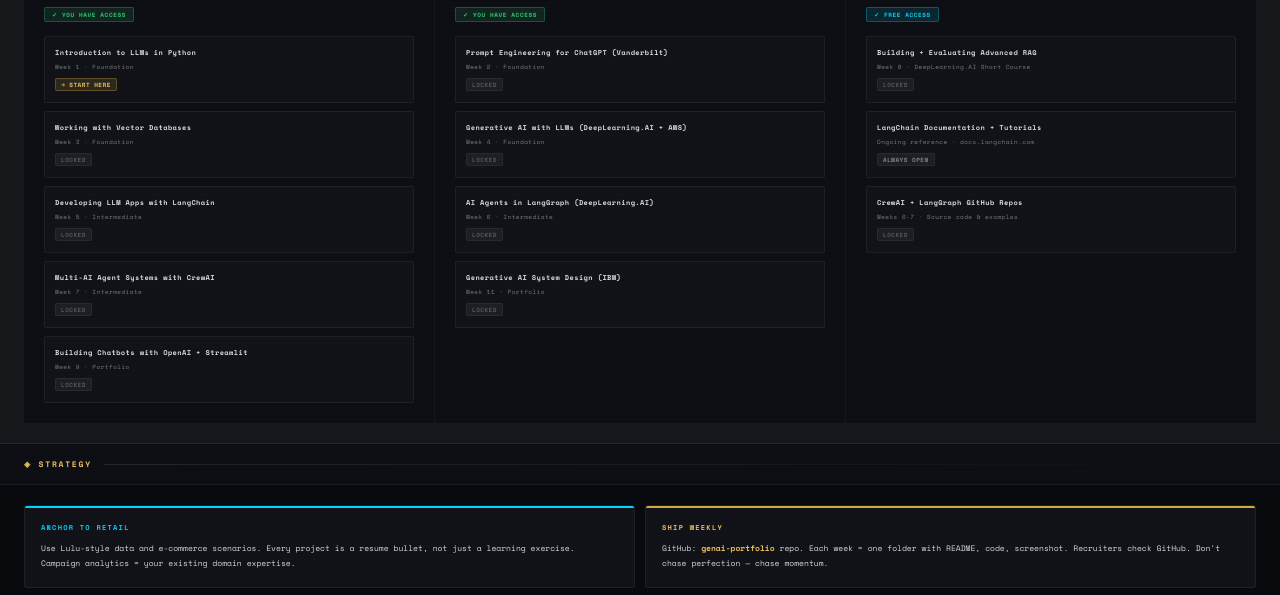
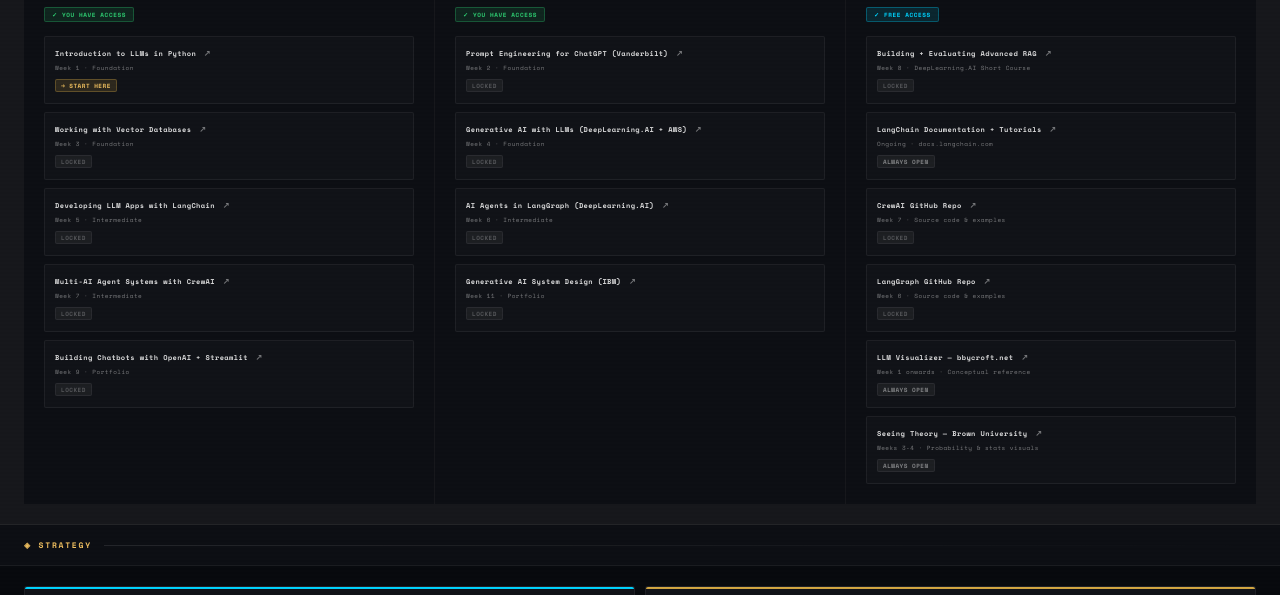
Before and after one commit to amit0257/gen_ai_warroom, a plain HTML site: page index.html in a window 1280 px wide. Both pictures are taken after a click on the element "◆ COURSES". Shown: the part 200-795 px from the top of the page. Drawn offline with nearby package versions, Linux system fonts and the light colour scheme.

Commit message:
links update index.html

```diff
--- a/index.html
+++ b/index.html
@@ -849,6 +849,20 @@
   border-radius: 2px;
   letter-spacing: 0.08em;
 }
+.course-link {
+  text-decoration: none;
+  color: inherit;
+  display: block;
+}
+.course-link:hover .cpc-title { color: var(--gold2); }
+.course-link:hover .cp-course { background: var(--s3); border-color: var(--b3); }
+.link-icon {
+  font-size: 8px;
+  opacity: 0.5;
+  margin-left: 3px;
+  transition: opacity 0.2s;
+}
+.course-link:hover .link-icon { opacity: 1; color: var(--gold2); }
 
 /* ── OUTCOMES ── */
 .outcomes-grid {
@@ -1290,29 +1304,39 @@
       <div class="cp-badge badge-access">✓ YOU HAVE ACCESS</div>
       <ul class="cp-courses">
         <li class="cp-course">
-          <div class="cpc-title">Introduction to LLMs in Python</div>
+          <a href="https://www.datacamp.com/courses/introduction-to-llms-in-python" target="_blank" class="course-link">
+            <div class="cpc-title">Introduction to LLMs in Python <span class="link-icon">↗</span></div>
             <div class="cpc-week">Week 1 · Foundation</div>
             <div class="cpc-status badge-active">→ START HERE</div>
+          </a>
         </li>
         <li class="cp-course">
-          <div class="cpc-title">Working with Vector Databases</div>
+          <a href="https://www.datacamp.com/courses/introduction-to-vector-databases-with-pinecone" target="_blank" class="course-link">
+            <div class="cpc-title">Working with Vector Databases <span class="link-icon">↗</span></div>
             <div class="cpc-week">Week 3 · Foundation</div>
             <div class="cpc-status badge-locked">LOCKED</div>
+          </a>
         </li>
         <li class="cp-course">
-          <div class="cpc-title">Developing LLM Apps with LangChain</div>
+          <a href="https://www.datacamp.com/courses/developing-llm-applications-with-langchain" target="_blank" class="course-link">
+            <div class="cpc-title">Developing LLM Apps with LangChain <span class="link-icon">↗</span></div>
             <div class="cpc-week">Week 5 · Intermediate</div>
             <div class="cpc-status badge-locked">LOCKED</div>
+          </a>
         </li>
         <li class="cp-course">
-          <div class="cpc-title">Multi-AI Agent Systems with CrewAI</div>
+          <a href="https://www.datacamp.com/courses/multi-ai-agent-systems-with-crewai" target="_blank" class="course-link">
+            <div class="cpc-title">Multi-AI Agent Systems with CrewAI <span class="link-icon">↗</span></div>
             <div class="cpc-week">Week 7 · Intermediate</div>
             <div class="cpc-status badge-locked">LOCKED</div>
+          </a>
         </li>
         <li class="cp-course">
-          <div class="cpc-title">Building Chatbots with OpenAI + Streamlit</div>
+          <a href="https://www.datacamp.com/courses/building-chatbots-with-the-openai-api" target="_blank" class="course-link">
+            <div class="cpc-title">Building Chatbots with OpenAI + Streamlit <span class="link-icon">↗</span></div>
             <div class="cpc-week">Week 9 · Portfolio</div>
             <div class="cpc-status badge-locked">LOCKED</div>
+          </a>
         </li>
       </ul>
     </div>
@@ -1322,24 +1346,32 @@
       <div class="cp-badge badge-access">✓ YOU HAVE ACCESS</div>
       <ul class="cp-courses">
         <li class="cp-course">
-          <div class="cpc-title">Prompt Engineering for ChatGPT (Vanderbilt)</div>
+          <a href="https://www.coursera.org/learn/prompt-engineering" target="_blank" class="course-link">
+            <div class="cpc-title">Prompt Engineering for ChatGPT (Vanderbilt) <span class="link-icon">↗</span></div>
             <div class="cpc-week">Week 2 · Foundation</div>
             <div class="cpc-status badge-locked">LOCKED</div>
+          </a>
         </li>
         <li class="cp-course">
-          <div class="cpc-title">Generative AI with LLMs (DeepLearning.AI + AWS)</div>
+          <a href="https://www.coursera.org/learn/generative-ai-with-llms" target="_blank" class="course-link">
+            <div class="cpc-title">Generative AI with LLMs (DeepLearning.AI + AWS) <span class="link-icon">↗</span></div>
             <div class="cpc-week">Week 4 · Foundation</div>
             <div class="cpc-status badge-locked">LOCKED</div>
+          </a>
         </li>
         <li class="cp-course">
-          <div class="cpc-title">AI Agents in LangGraph (DeepLearning.AI)</div>
+          <a href="https://www.coursera.org/learn/ai-agents-in-langgraph" target="_blank" class="course-link">
+            <div class="cpc-title">AI Agents in LangGraph (DeepLearning.AI) <span class="link-icon">↗</span></div>
             <div class="cpc-week">Week 6 · Intermediate</div>
             <div class="cpc-status badge-locked">LOCKED</div>
+          </a>
         </li>
         <li class="cp-course">
-          <div class="cpc-title">Generative AI System Design (IBM)</div>
+          <a href="https://www.coursera.org/learn/generative-ai-system-design" target="_blank" class="course-link">
+            <div class="cpc-title">Generative AI System Design (IBM) <span class="link-icon">↗</span></div>
             <div class="cpc-week">Week 11 · Portfolio</div>
             <div class="cpc-status badge-locked">LOCKED</div>
+          </a>
         </li>
       </ul>
     </div>
@@ -1349,19 +1381,46 @@
       <div class="cp-badge badge-free">✓ FREE ACCESS</div>
       <ul class="cp-courses">
         <li class="cp-course">
-          <div class="cpc-title">Building + Evaluating Advanced RAG</div>
+          <a href="https://learn.deeplearning.ai/courses/building-evaluating-advanced-rag" target="_blank" class="course-link">
+            <div class="cpc-title">Building + Evaluating Advanced RAG <span class="link-icon">↗</span></div>
             <div class="cpc-week">Week 8 · DeepLearning.AI Short Course</div>
             <div class="cpc-status badge-locked">LOCKED</div>
+          </a>
         </li>
         <li class="cp-course">
-          <div class="cpc-title">LangChain Documentation + Tutorials</div>
-          <div class="cpc-week">Ongoing reference · docs.langchain.com</div>
+          <a href="https://python.langchain.com/docs/introduction/" target="_blank" class="course-link">
+            <div class="cpc-title">LangChain Documentation + Tutorials <span class="link-icon">↗</span></div>
+            <div class="cpc-week">Ongoing · docs.langchain.com</div>
             <div class="cpc-status" style="background:rgba(255,255,255,0.05);color:var(--t2);border:1px solid var(--b)">ALWAYS OPEN</div>
+          </a>
         </li>
         <li class="cp-course">
-          <div class="cpc-title">CrewAI + LangGraph GitHub Repos</div>
-          <div class="cpc-week">Weeks 6-7 · Source code & examples</div>
+          <a href="https://github.com/crewAIInc/crewAI" target="_blank" class="course-link">
+            <div class="cpc-title">CrewAI GitHub Repo <span class="link-icon">↗</span></div>
+            <div class="cpc-week">Week 7 · Source code & examples</div>
             <div class="cpc-status badge-locked">LOCKED</div>
+          </a>
+        </li>
+        <li class="cp-course">
+          <a href="https://github.com/langchain-ai/langgraph" target="_blank" class="course-link">
+            <div class="cpc-title">LangGraph GitHub Repo <span class="link-icon">↗</span></div>
+            <div class="cpc-week">Week 6 · Source code & examples</div>
+            <div class="cpc-status badge-locked">LOCKED</div>
+          </a>
+        </li>
+        <li class="cp-course">
+          <a href="https://bbycroft.net/llm" target="_blank" class="course-link">
+            <div class="cpc-title">LLM Visualizer — bbycroft.net <span class="link-icon">↗</span></div>
+            <div class="cpc-week">Week 1 onwards · Conceptual reference</div>
+            <div class="cpc-status" style="background:rgba(255,255,255,0.05);color:var(--t2);border:1px solid var(--b)">ALWAYS OPEN</div>
+          </a>
+        </li>
+        <li class="cp-course">
+          <a href="https://seeing-theory.brown.edu" target="_blank" class="course-link">
+            <div class="cpc-title">Seeing Theory — Brown University <span class="link-icon">↗</span></div>
+            <div class="cpc-week">Weeks 3-4 · Probability & stats visuals</div>
+            <div class="cpc-status" style="background:rgba(255,255,255,0.05);color:var(--t2);border:1px solid var(--b)">ALWAYS OPEN</div>
+          </a>
         </li>
       </ul>
     </div>
```
Lines whose indentation alone changed are shown as unchanged.
